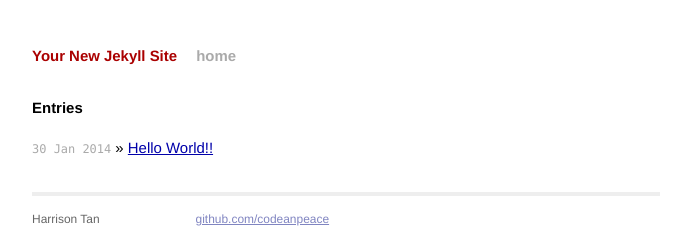
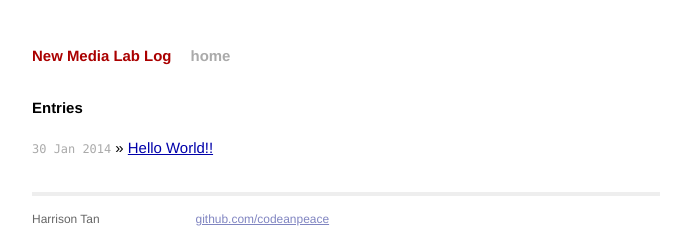
Before and after one commit to codeanpeace/nmlblog, a Jekyll site: the page built from index.html, in a window 1280 px wide. Shown: the top 234 px of the page, without its empty margins (294-985 px from the left). Built offline with Jekyll 4.4.1, drawn with Linux system fonts in a browser that asks for light colours; Markdown is read by kramdown in place of the engine named in the settings.

Commit message:
Edit site title.

```diff
--- a/_config.yml
+++ b/_config.yml
@@ -1,3 +1,4 @@
-name: Your New Jekyll Site
+name: New Media Lab Log
 markdown: redcarpet
 pygments: true
+baseurl: /nmlblog
```
